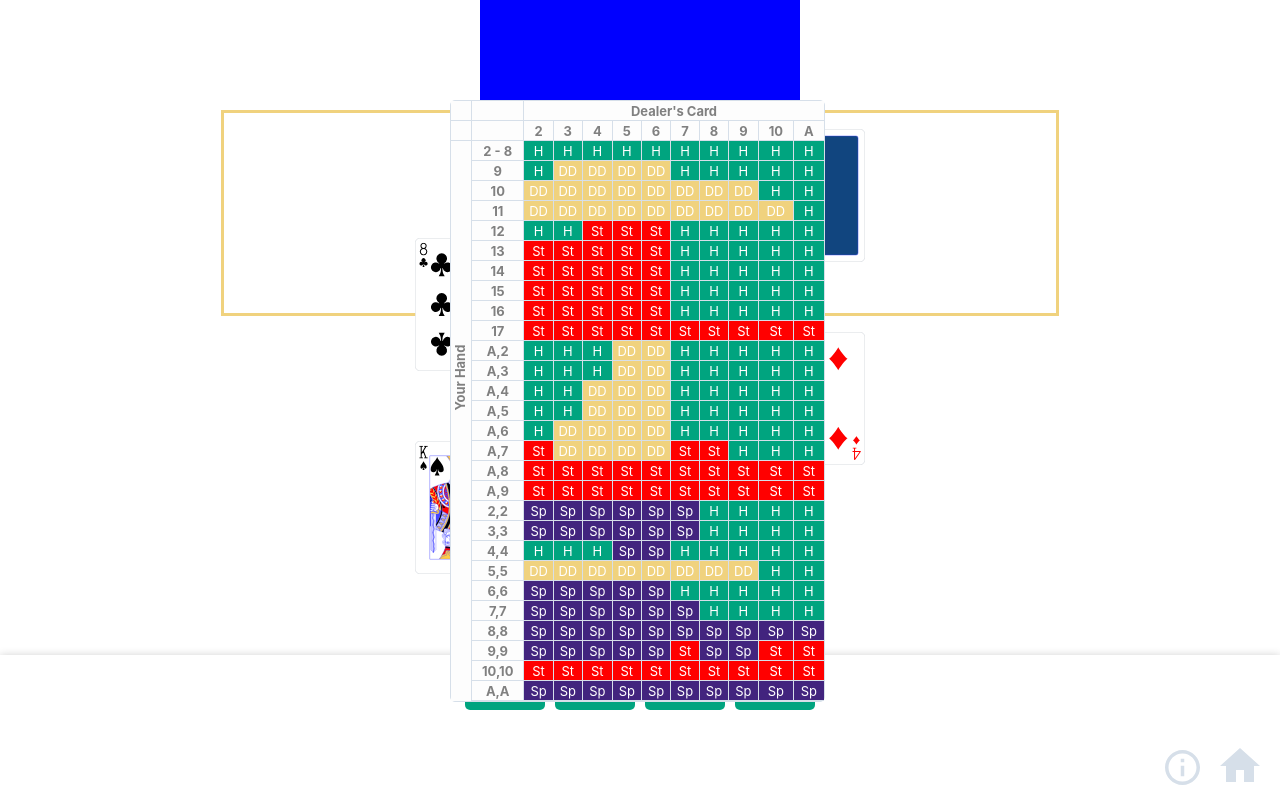
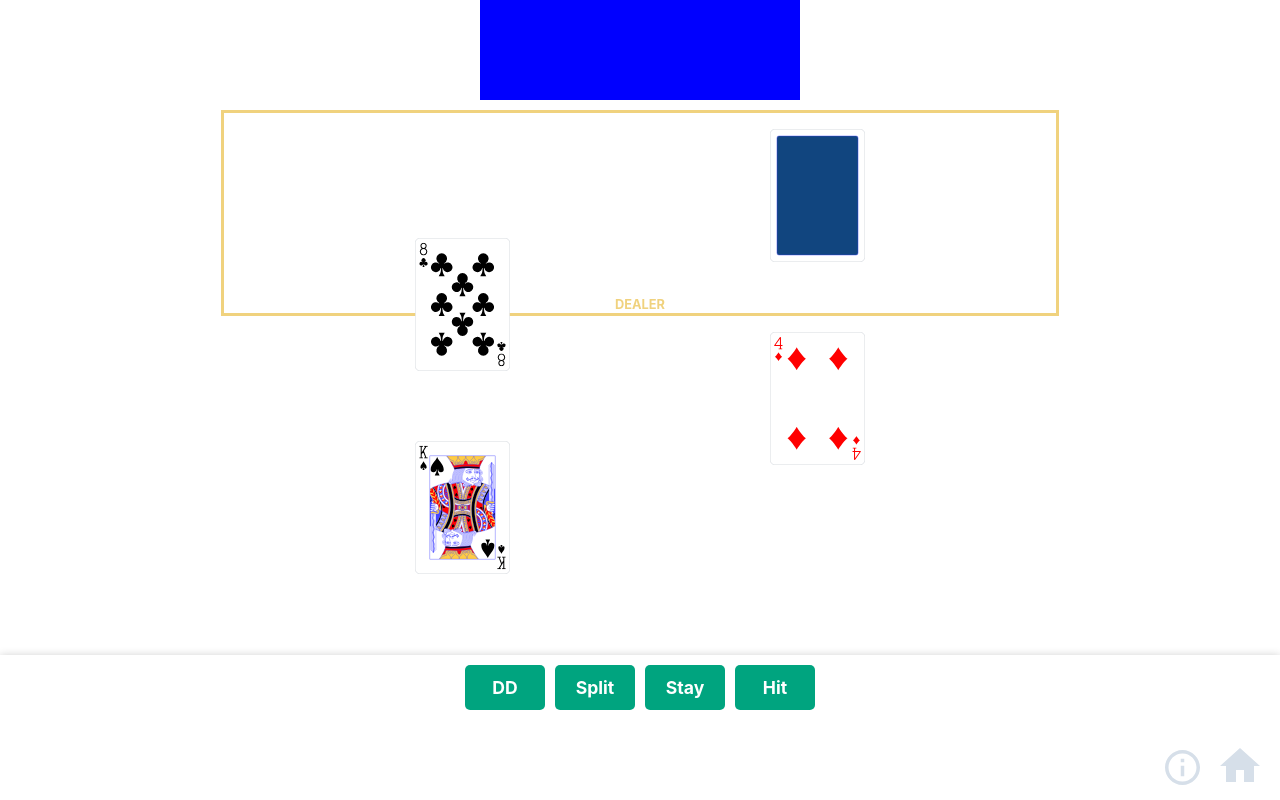
Before and after one commit to slslsls/jumpingjacks, a React (Create React App) app: page /practice-blackjack in a window 1280 px wide. Shown: the top 800 px of the page. Built offline with nearby package versions, Linux system fonts and the light colour scheme.

Commit message:
grid size test

```diff
--- a/src/components/BlackjackContainer.css
+++ b/src/components/BlackjackContainer.css
@@ -205,8 +205,8 @@ html, body {
 }
 
 .grid {
-  left: 10px;
-  top: 100px;
+  left: 5%;
+  top: 14%;
   position: fixed;
   -webkit-transition:all .5s ease;
      -moz-transition:all .5s ease;
@@ -216,5 +216,5 @@ html, body {
 }
 
 .grid-offscreen {
-  left: 450px;
+  left: 110%;
 }
--- a/src/components/Grid.css
+++ b/src/components/Grid.css
@@ -2,7 +2,8 @@ table {
   border: 1px solid #D6DFE9;
   border-radius: 5px;
   background-color: white;
-  width: 95%;
+  width: 98%;
+  height: 98%;
   border-collapse: separate;
   border-spacing: 0;
 }
```
